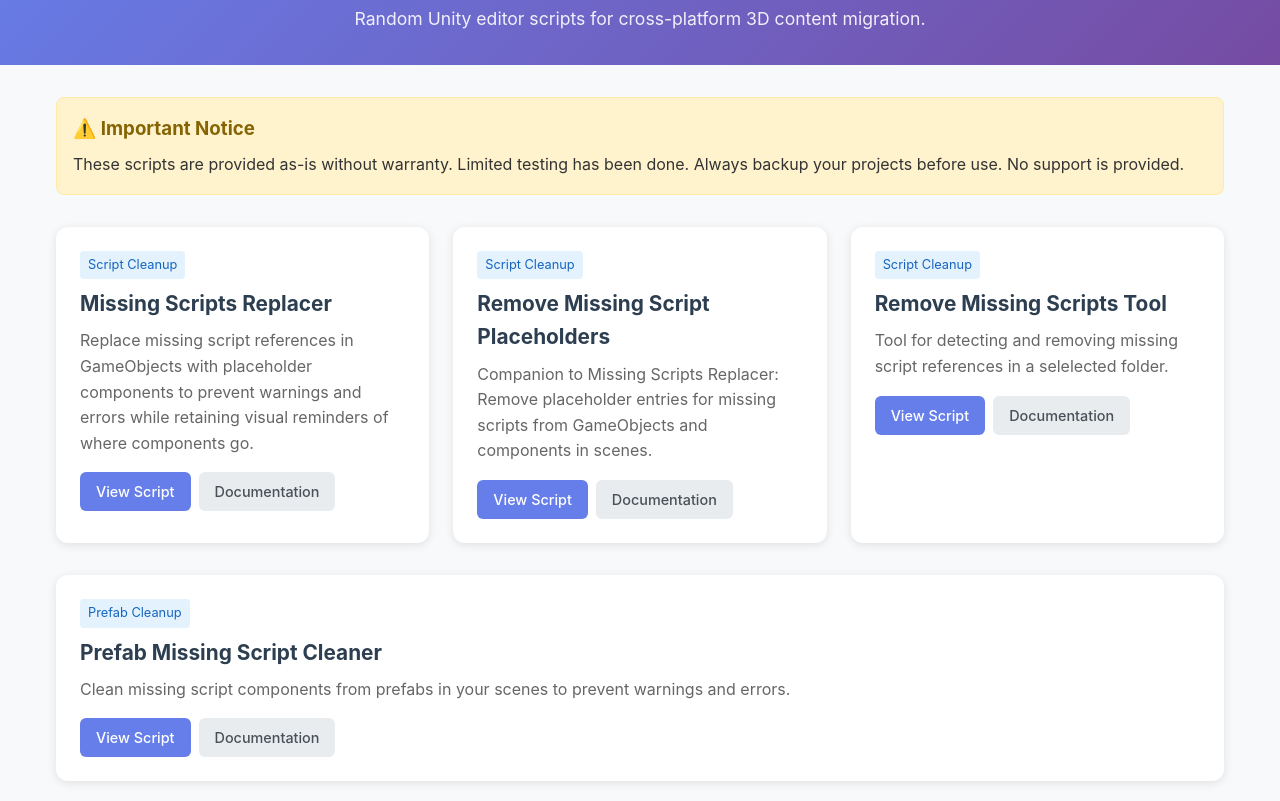
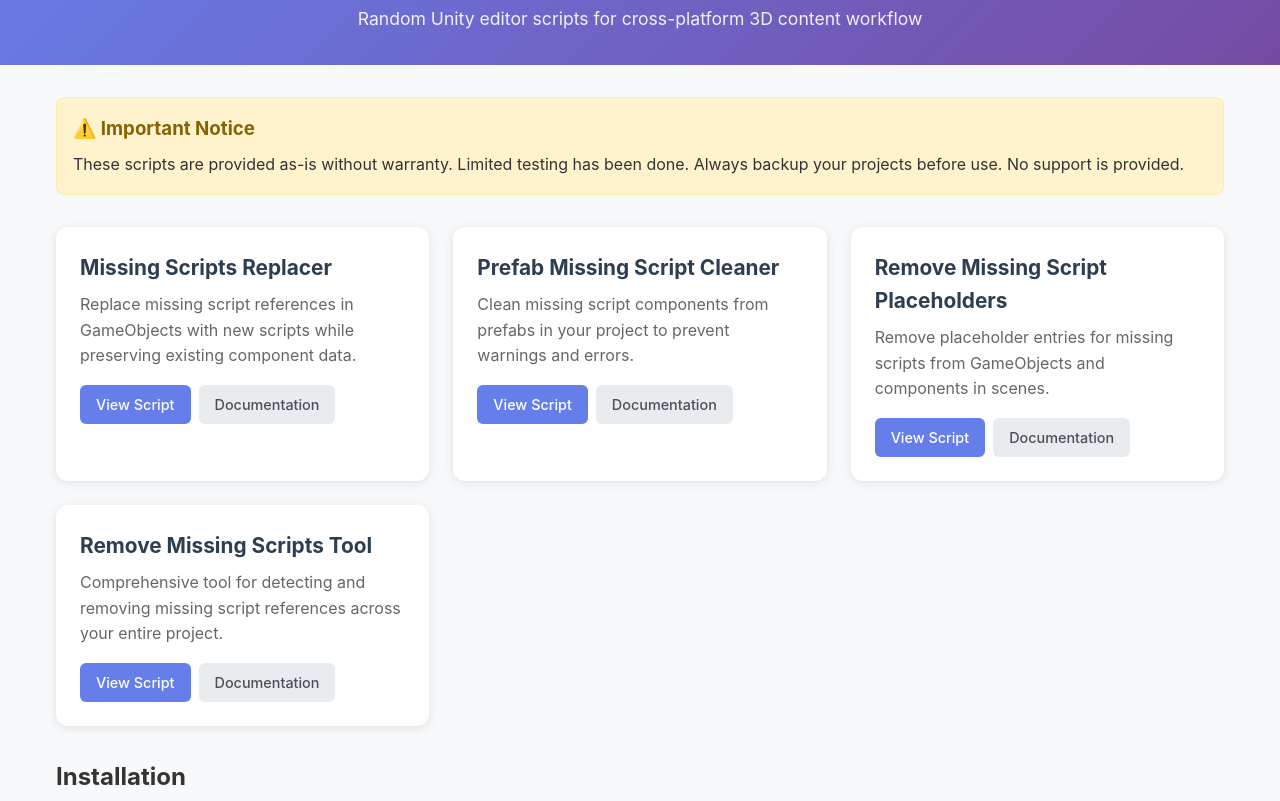
Before and after one commit to LaurieAnnis/3D-artist-Unity-tools, a plain HTML site: page index.html in a window 1280 px wide. Shown: the part 99-900 px from the top of the page. Drawn offline with Linux system fonts and the light colour scheme.

Commit message:
Update index.html
reordered cards and removed labels

```diff
--- a/index.html
+++ b/index.html
@@ -150,7 +150,7 @@
     <header>
         <div class="container">
             <h1>3D Artist Unity Tools</h1>
-            <p>Random Unity editor scripts for cross-platform 3D content migration.</p>
+            <p>Random Unity editor scripts for cross-platform 3D content workflow</p>
         </div>
     </header>
 
@@ -163,45 +163,41 @@
         <div class="scripts-grid">
 
             <div class="script-card">
-                <span class="category">Script Cleanup</span>
                 <h3>Missing Scripts Replacer</h3>
-                <p>Replace missing script references in GameObjects with placeholder components to prevent warnings and errors while retaining visual reminders of where components go.</p>
+                <p>Replace missing script references in GameObjects with new scripts while preserving existing component data.</p>
                 <div class="script-actions">
-                    <a href="https://github.com/LaurieAnnis/3D-artist-Unity-tools/scripts/MissingScriptsReplacer.cs" class="btn btn-primary">View Script</a>
-                    <a href="https://github.com/LaurieAnnis/3D-artist-Unity-tools/docs/MissingScriptsReplacerDocumentation.md" class="btn btn-secondary">Documentation</a>
+                    <a href="https://github.com/LaurieAnnis/3D-artist-Unity-tools/blob/main/scripts/MissingScriptsReplacer.cs" class="btn btn-primary">View Script</a>
+                    <a href="https://github.com/LaurieAnnis/3D-artist-Unity-tools/blob/main/docs/MissingScriptsReplacerDocumentation.md" class="btn btn-secondary">Documentation</a>
                 </div>
             </div>
 
             <div class="script-card">
-                <span class="category">Script Cleanup</span>
-                <h3>Remove Missing Script Placeholders</h3>
-                <p>Companion to Missing Scripts Replacer: Remove placeholder entries for missing scripts from GameObjects and components in scenes.</p>
+                <h3>Prefab Missing Script Cleaner</h3>
+                <p>Clean missing script components from prefabs in your project to prevent warnings and errors.</p>
                 <div class="script-actions">
-                    <a href="https://github.com/LaurieAnnis/3D-artist-Unity-tools/scripts/RemoveMissingScriptPlaceholders.cs" class="btn btn-primary">View Script</a>
-                    <a href="https://github.com/LaurieAnnis/3D-artist-Unity-tools/docs/RemoveMissingScriptPlaceholders.md" class="btn btn-secondary">Documentation</a>
+                    <a href="https://github.com/LaurieAnnis/3D-artist-Unity-tools/blob/main/scripts/PrefabMissingScriptCleaner.cs" class="btn btn-primary">View Script</a>
+                    <a href="https://github.com/LaurieAnnis/3D-artist-Unity-tools/blob/main/docs/PrefabMissingScriptCleanerDocumentation.md" class="btn btn-secondary">Documentation</a>
                 </div>
             </div>
 
             <div class="script-card">
-                <span class="category">Script Cleanup</span>
+                <h3>Remove Missing Script Placeholders</h3>
+                <p>Remove placeholder entries for missing scripts from GameObjects and components in scenes.</p>
+                <div class="script-actions">
+                    <a href="https://github.com/LaurieAnnis/3D-artist-Unity-tools/blob/main/scripts/RemoveMissingScriptPlaceholders.cs" class="btn btn-primary">View Script</a>
+                    <a href="https://github.com/LaurieAnnis/3D-artist-Unity-tools/blob/main/docs/RemoveMissingScriptPlaceholders.md" class="btn btn-secondary">Documentation</a>
+                </div>
+            </div>
+
+            <div class="script-card">
                 <h3>Remove Missing Scripts Tool</h3>
-                <p>Tool for detecting and removing missing script references in a selelected folder.</p>
+                <p>Comprehensive tool for detecting and removing missing script references across your entire project.</p>
                 <div class="script-actions">
-                    <a href="https://github.com/LaurieAnnis/3D-artist-Unity-tools/scripts/RemoveMissingScriptsTool.cs" class="btn btn-primary">View Script</a>
-                    <a href="https://github.com/LaurieAnnis/3D-artist-Unity-tools/docs/RemoveMissingScriptsToolDocumentation.md" class="btn btn-secondary">Documentation</a>
+                    <a href="https://github.com/LaurieAnnis/3D-artist-Unity-tools/blob/main/scripts/RemoveMissingScriptsTool.cs" class="btn btn-primary">View Script</a>
+                    <a href="https://github.com/LaurieAnnis/3D-artist-Unity-tools/blob/main/docs/removeMissingScriptsToolDocumentation.md" class="btn btn-secondary">Documentation</a>
                 </div>
             </div>
         </div>
-
-            <div class="script-card">
-                <span class="category">Prefab Cleanup</span>
-                <h3>Prefab Missing Script Cleaner</h3>
-                <p>Clean missing script components from prefabs in your scenes to prevent warnings and errors.</p>
-                <div class="script-actions">
-                    <a href="https://github.com/LaurieAnnis/3D-artist-Unity-tools/scripts/PrefabMissingScriptCleaner.cs" class="btn btn-primary">View Script</a>
-                    <a href="https://github.com/LaurieAnnis/3D-artist-Unity-tools/docs/PrefabMissingScriptCleanerDocumentation.md" class="btn btn-secondary">Documentation</a>
-                </div>
-            </div>
 
         <section style="margin-top: 2rem;">
             <h2>Installation</h2>
```
